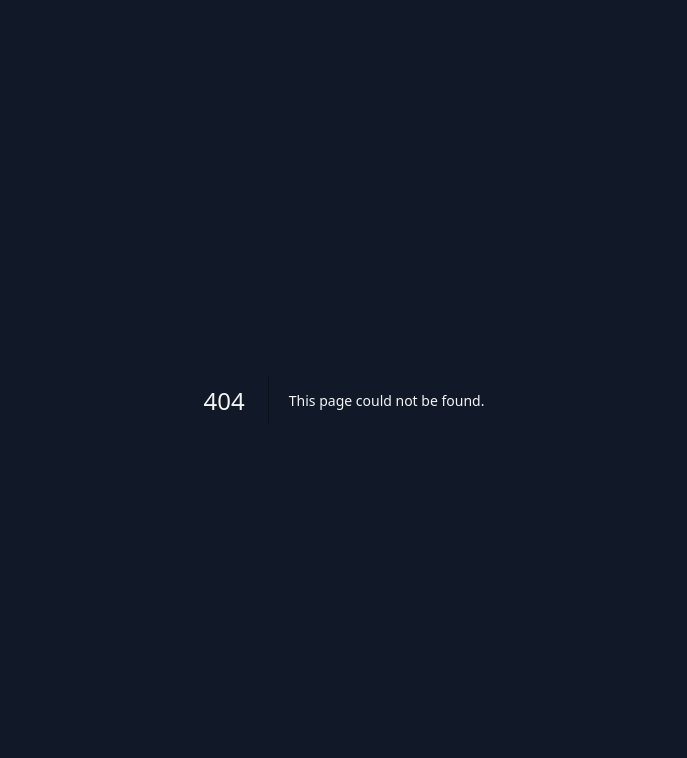
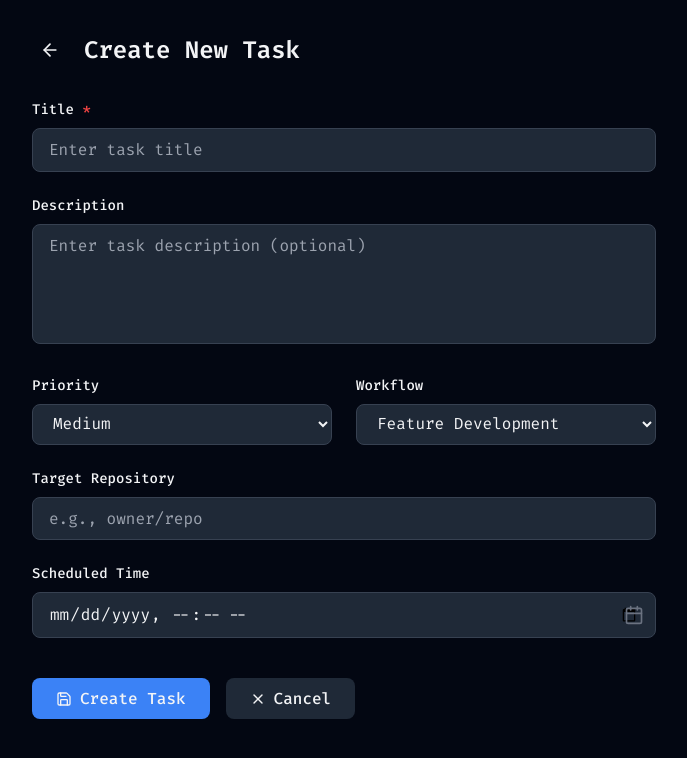
Before and after one commit to hikmetgulsesli/task-queue, a Next.js app: page /tasks/new in a window 1280 px wide. Before the commit this address had no page. Shown: the top 758 px of the page, without its empty margins (296-983 px from the left). Built offline with nearby package versions, Linux system fonts and the light colour scheme.

Commit message:
feat: US-008 - New task form page

```diff
--- /dev/null
+++ b/app/tasks/new/page.tsx
@@ -0,0 +1,256 @@
+'use client';
+
+import { useState } from 'react';
+import { useRouter } from 'next/navigation';
+import { ArrowLeft, Save, X, Calendar } from 'lucide-react';
+
+interface FormErrors {
+  title?: string;
+  priority?: string;
+  [key: string]: string | undefined;
+}
+
+export default function NewTaskPage() {
+  const router = useRouter();
+  const [isSubmitting, setIsSubmitting] = useState(false);
+  const [errors, setErrors] = useState<FormErrors>({});
+  const [apiError, setApiError] = useState<string | null>(null);
+
+  const [formData, setFormData] = useState({
+    title: '',
+    description: '',
+    priority: 'medium',
+    workflow: 'feature-dev',
+    target_repo: '',
+    scheduled_at: '',
+  });
+
+  const priorities = [
+    { value: 'low', label: 'Low' },
+    { value: 'medium', label: 'Medium' },
+    { value: 'high', label: 'High' },
+    { value: 'critical', label: 'Critical' },
+  ];
+
+  const workflows = [
+    { value: 'feature-dev', label: 'Feature Development' },
+    { value: 'bugfix', label: 'Bug Fix' },
+    { value: 'hotfix', label: 'Hot Fix' },
+    { value: 'refactor', label: 'Refactor' },
+    { value: 'docs', label: 'Documentation' },
+  ];
+
+  const validateForm = (): boolean => {
+    const newErrors: FormErrors = {};
+
+    if (!formData.title.trim()) {
+      newErrors.title = 'Title is required';
+    }
+
+    if (!['low', 'medium', 'high', 'critical'].includes(formData.priority)) {
+      newErrors.priority = 'Invalid priority';
+    }
+
+    setErrors(newErrors);
+    return Object.keys(newErrors).length === 0;
+  };
+
+  const handleSubmit = async (e: React.FormEvent) => {
+    e.preventDefault();
+    setApiError(null);
+
+    if (!validateForm()) {
+      return;
+    }
+
+    setIsSubmitting(true);
+
+    try {
+      const response = await fetch('/api/tasks', {
+        method: 'POST',
+        headers: {
+          'Content-Type': 'application/json',
+        },
+        body: JSON.stringify({
+          title: formData.title.trim(),
+          description: formData.description.trim() || null,
+          priority: formData.priority,
+          workflow: formData.workflow,
+          target_repo: formData.target_repo.trim() || null,
+          scheduled_at: formData.scheduled_at || null,
+        }),
+      });
+
+      if (!response.ok) {
+        const data = await response.json();
+        throw new Error(data.error?.message || 'Failed to create task');
+      }
+
+      router.push('/');
+    } catch (err) {
+      setApiError(err instanceof Error ? err.message : 'An unexpected error occurred');
+    } finally {
+      setIsSubmitting(false);
+    }
+  };
+
+  const handleCancel = () => {
+    router.push('/');
+  };
+
+  return (
+    <div className="min-h-screen bg-[var(--surface-0)] text-[var(--text-primary)]">
+      <div className="max-w-2xl mx-auto px-6 py-8">
+        {/* Header */}
+        <div className="flex items-center gap-4 mb-8">
+          <button
+            onClick={handleCancel}
+            className="p-2 rounded-lg hover:bg-[var(--surface-2)] transition-colors duration-150 cursor-pointer"
+            aria-label="Go back"
+          >
+            <ArrowLeft className="w-5 h-5" />
+          </button>
+          <h1 className="text-2xl font-semibold">Create New Task</h1>
+        </div>
+
+        {/* Error Toast */}
+        {apiError && (
+          <div className="mb-6 p-4 bg-[var(--error)]/10 border border-[var(--error)] rounded-lg text-[var(--error)]">
+            {apiError}
+          </div>
+        )}
+
+        {/* Form */}
+        <form onSubmit={handleSubmit} className="space-y-6">
+          {/* Title */}
+          <div>
+            <label htmlFor="title" className="block text-sm font-medium mb-2">
+              Title <span className="text-[var(--error)]">*</span>
+            </label>
+            <input
+              type="text"
+              id="title"
+              value={formData.title}
+              onChange={(e) => setFormData({ ...formData, title: e.target.value })}
+              className={`w-full px-4 py-2 bg-[var(--surface-2)] border rounded-lg focus:outline-none focus:ring-2 focus:ring-[var(--border-focus)] transition-colors duration-150 ${
+                errors.title ? 'border-[var(--error)]' : 'border-[var(--border-subtle)]'
+              }`}
+              placeholder="Enter task title"
+            />
+            {errors.title && (
+              <p className="mt-1 text-sm text-[var(--error)]">{errors.title}</p>
+            )}
+          </div>
+
+          {/* Description */}
+          <div>
+            <label htmlFor="description" className="block text-sm font-medium mb-2">
+              Description
+            </label>
+            <textarea
+              id="description"
+              value={formData.description}
+              onChange={(e) => setFormData({ ...formData, description: e.target.value })}
+              rows={4}
+              className="w-full px-4 py-2 bg-[var(--surface-2)] border border-[var(--border-subtle)] rounded-lg focus:outline-none focus:ring-2 focus:ring-[var(--border-focus)] transition-colors duration-150 resize-none"
+              placeholder="Enter task description (optional)"
+            />
+          </div>
+
+          {/* Priority & Workflow Row */}
+          <div className="grid grid-cols-1 md:grid-cols-2 gap-6">
+            {/* Priority */}
+            <div>
+              <label htmlFor="priority" className="block text-sm font-medium mb-2">
+                Priority
+              </label>
+              <select
+                id="priority"
+                value={formData.priority}
+                onChange={(e) => setFormData({ ...formData, priority: e.target.value })}
+                className="w-full px-4 py-2 bg-[var(--surface-2)] border border-[var(--border-subtle)] rounded-lg focus:outline-none focus:ring-2 focus:ring-[var(--border-focus)] transition-colors duration-150 cursor-pointer"
+              >
+                {priorities.map((p) => (
+                  <option key={p.value} value={p.value}>
+                    {p.label}
+                  </option>
+                ))}
+              </select>
+            </div>
+
+            {/* Workflow */}
+            <div>
+              <label htmlFor="workflow" className="block text-sm font-medium mb-2">
+                Workflow
+              </label>
+              <select
+                id="workflow"
+                value={formData.workflow}
+                onChange={(e) => setFormData({ ...formData, workflow: e.target.value })}
+                className="w-full px-4 py-2 bg-[var(--surface-2)] border border-[var(--border-subtle)] rounded-lg focus:outline-none focus:ring-2 focus:ring-[var(--border-focus)] transition-colors duration-150 cursor-pointer"
+              >
+                {workflows.map((w) => (
+                  <option key={w.value} value={w.value}>
+                    {w.label}
+                  </option>
+                ))}
+              </select>
+            </div>
+          </div>
+
+          {/* Target Repo */}
+          <div>
+            <label htmlFor="target_repo" className="block text-sm font-medium mb-2">
+              Target Repository
+            </label>
+            <input
+              type="text"
+              id="target_repo"
+              value={formData.target_repo}
+              onChange={(e) => setFormData({ ...formData, target_repo: e.target.value })}
+              className="w-full px-4 py-2 bg-[var(--surface-2)] border border-[var(--border-subtle)] rounded-lg focus:outline-none focus:ring-2 focus:ring-[var(--border-focus)] transition-colors duration-150"
+              placeholder="e.g., owner/repo"
+            />
+          </div>
+
+          {/* Scheduled At */}
+          <div>
+            <label htmlFor="scheduled_at" className="block text-sm font-medium mb-2">
+              Scheduled Time
+            </label>
+            <div className="relative">
+              <input
+                type="datetime-local"
+                id="scheduled_at"
+                value={formData.scheduled_at}
+                onChange={(e) => setFormData({ ...formData, scheduled_at: e.target.value })}
+                className="w-full px-4 py-2 bg-[var(--surface-2)] border border-[var(--border-subtle)] rounded-lg focus:outline-none focus:ring-2 focus:ring-[var(--border-focus)] transition-colors duration-150"
+              />
+              <Calendar className="absolute right-3 top-1/2 -translate-y-1/2 w-5 h-5 text-[var(--text-muted)] pointer-events-none" />
+            </div>
+          </div>
+
+          {/* Actions */}
+          <div className="flex items-center gap-4 pt-4">
+            <button
+              type="submit"
+              disabled={isSubmitting}
+              className="flex items-center gap-2 px-6 py-2 bg-[var(--primary)] hover:bg-[var(--primary-hover)] disabled:opacity-50 disabled:cursor-not-allowed rounded-lg font-medium transition-colors duration-150 cursor-pointer"
+            >
+              <Save className="w-4 h-4" />
+              {isSubmitting ? 'Creating...' : 'Create Task'}
+            </button>
+            <button
+              type="button"
+              onClick={handleCancel}
+              className="flex items-center gap-2 px-6 py-2 bg-[var(--surface-2)] hover:bg-[var(--surface-3)] rounded-lg font-medium transition-colors duration-150 cursor-pointer"
+            >
+              <X className="w-4 h-4" />
+              Cancel
+            </button>
+          </div>
+        </form>
+      </div>
+    </div>
+  );
+}
```
Also changed, not shown: 1 other file (tests, documents, lock files or other folders).
